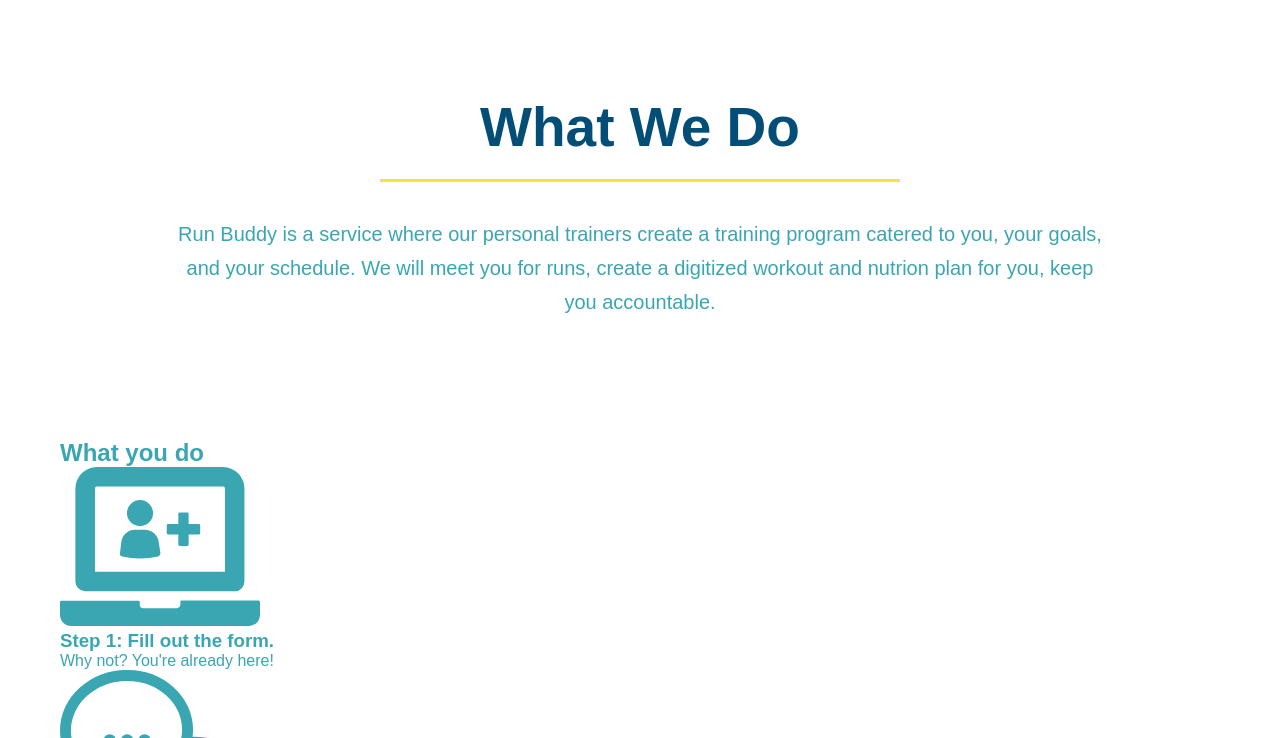
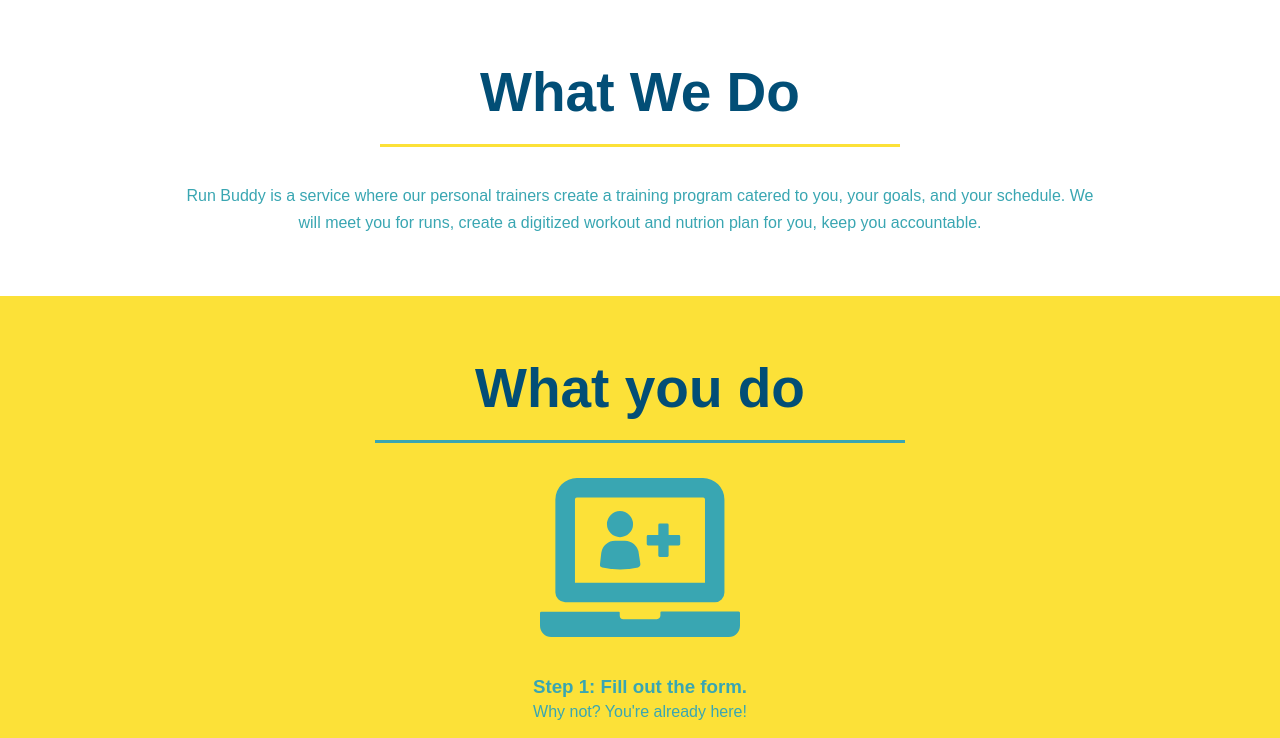
Before and after one commit to robsquaadd/runbuddy-collier, a plain HTML site: page index.html in a window 1280 px wide. Shown: the part 702-1440 px from the top of the page. Drawn offline with Linux system fonts and the light colour scheme.

Commit message:
what we do and what you do sections refactored

```diff
--- a/index.html
+++ b/index.html
@@ -49,7 +49,7 @@
         </section>
         <!--Section on what we do-->
         <section class='intro' id="what-we-do">
-            <h2>What We Do</h2>
+            <h2 class="section-title gold-border">What We Do</h2>
             <p>
                 Run Buddy is a service where our personal trainers create a training program catered to you,
                 your goals, and your schedule. We will meet you for runs, create a digitized workout and nutrion
@@ -58,7 +58,7 @@
         </section>
         <!--Section on what customers need to do.-->
         <section class='intro' id="what-you-do">
-            <h2>What you do</h2>
+            <h2 class="section-title blue-border">What you do</h2>
             <div>
                 <img src="./01-04-svgs/step-1.svg" alt="" width="200px" length="200px">
                 <h3>Step 1: Fill out the form.</h3>
@@ -71,12 +71,12 @@
             </div>
             <div>
                 <img src="./01-04-svgs/step-3.svg" alt="" width="200px" length="200px">
-                <h3>Get Running</h3>
+                <h3>Step 3: Get Running</h3>
                 <p>Hit the ground running (literally) when the trainer lays out your plan</p>
             </div>
             <div>
                 <img src="./01-04-svgs/step-4.svg" alt="" width="200px" length="200px">
-                <h3>See Results</h3>
+                <h3>Step 4: See Results</h3>
                 <p>Bi-weekly check-ins with your trainer will keep you focused.</p>
             </div>
         </section>
--- a/styles.css
+++ b/styles.css
@@ -121,22 +121,43 @@ button {
     border: none;
 }
 
-#what-we-do {
+
+.intro{
     text-align: center;
 }
 
-#what-we-do h2 {
+.intro img {
+    align-items: center;
+    margin-bottom: 35px;
+    margin-top: 35px
+}
+
+.intro p {
+    line-height: 1.7;
+    width: 80%;
+    display: inline-block;
+}
+
+.section-title{
+    font-size: 55px;
     color: #024e76;
-    font-size: 55px;
     padding: 0 100px 20px 100px;
-    border-bottom: 3px solid #fce138;
     display: inline-block;
-    margin: 35px;
+    border-bottom: 3px solid;
+}
+
+.gold-border {
+    border-color: #fce138;
+}
+
+.blue-border {
+    border-color: #39a6b2;
 }
 
 #what-we-do p {
-    line-height: 1.7;
-    width: 80%;
-    font-size: 20px;
-    margin: 0 auto;
+    margin-top: 35px;
 }
+
+#what-you-do {
+    background-color: #fce138;
+}
```
